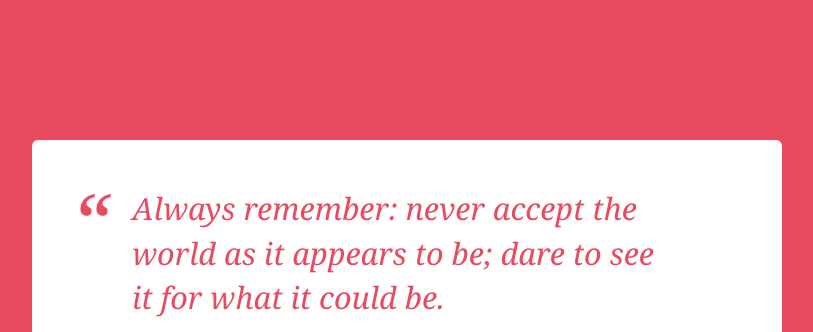
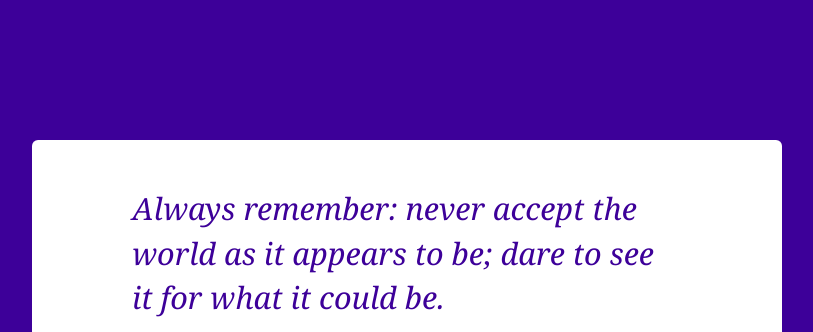
Before and after one commit to audiocipher/RandomQuoteMachine, a plain HTML site: page index.html in a window 1280 px wide. Shown: the top 332 px of the page, without its empty margins (233-1046 px from the left). Drawn offline with nearby package versions, Linux system fonts and the light colour scheme.

Commit message:
added dynamic color scheme

```diff
--- a/js/scripts.js
+++ b/js/scripts.js
@@ -117,11 +117,33 @@ $(function(){
 
   var change_quote = function(){
     update_href(); // update tweet href value
+    change_color(); // change color of the page
 
     current_quote = quote_machine.get_quote(); // get next quote object
     $el_quotation.text(current_quote.getQuote());
     $el_source.text(current_quote.getSource());
   };
+
+  var color_wheel = ['#9e1527',
+                     '#b34700',
+                     '#006600',
+                     '#0000b3',
+                     '#3d0099',
+                     '#990099',
+                     '#664400'];
+
+  var change_color = function(){
+    color_index = Math.floor((Math.random() * 7));
+
+    $el_body = $('body').css('background-color', color_wheel[color_index]);
+    $el_p = $('.jumbotron p').css('color', color_wheel[color_index]);
+    $el_foot = $('.jumbotron footer').css('color', color_wheel[color_index]);
+    //$el_block = $('blockquote:before').css('color', color_wheel[color_index]); // not possible
+    $el_tweet = $('#tweet').css('color', color_wheel[color_index]);
+    $el_quote = $('#new-quote').css('background-color', color_wheel[color_index]);
+  }
+
+  change_color();
 
   // create Listener for the New quote button
 
--- a/scss/styles.scss
+++ b/scss/styles.scss
@@ -1,5 +1,16 @@
+/* good colors
+  red: #9e1527
+  orange: #b34700
+  yellow: n/a
+  green: #006600
+  blue: #0000b3
+  indigo: #3d0099
+  violet: #990099
+  brown: #664400
+*/
+
 $body_color: white;
-$main_color: #E84A5F;
+$main_color: #9e1527;
 
 $main_font: Georgia, Times, serif;
 
@@ -35,6 +46,7 @@ blockquote {
   border-left: 0;
 }
 
+/*
 blockquote:before {
   display: block;
   content: "\201C";
@@ -42,8 +54,9 @@ blockquote:before {
   position: absolute;
   left: -20px;
   top: -20px;
-  color: $main_color;
+  color: blue;
 }
+*/
 
 #tweet {
   float: left;
```
Also changed, not shown: css/styles.css.
